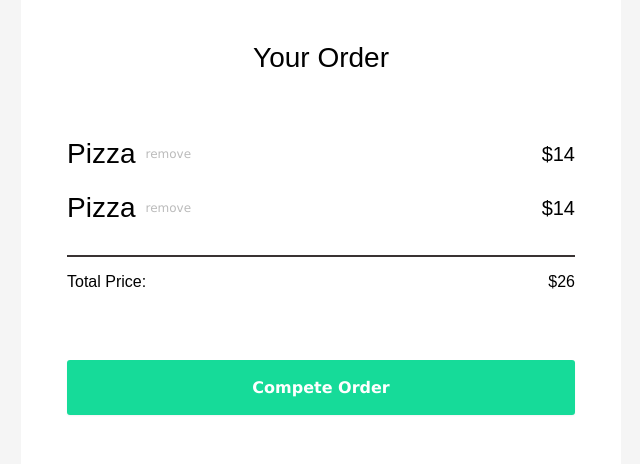
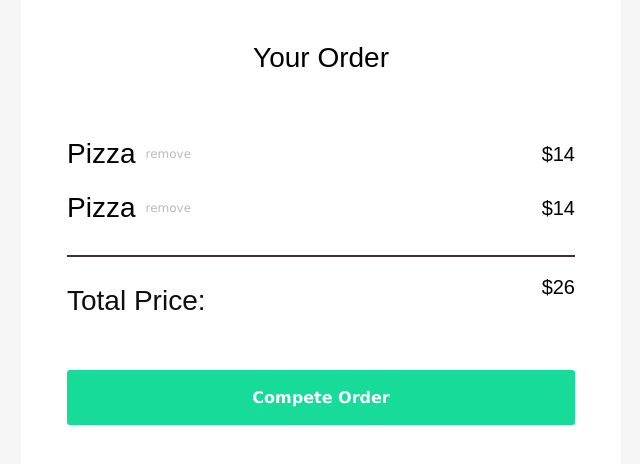
Before and after one commit to erzanthedev/mobile-ordering-app, a website with bundled scripts: page index.html in a window 1280 px wide. Shown: the part 696-1160 px from the top of the page, without its empty margins (319-959 px from the left). Built offline with nearby package versions, Linux system fonts and the light colour scheme; a web font is replaced by a local one.

Commit message:
small refactors to styling

```diff
--- a/index.css
+++ b/index.css
@@ -142,7 +142,15 @@ header {
 }
 
 .total-name {
-  color: #000000;
+  color: #0e0e0e;
+  font-weight: 400;
+  font-size: 1.75rem;
+  margin-bottom: 0;
+}
+
+.total-price {
+  font-weight: 400;
+  font-size: 1.25rem;
 }
 
 .complete-order-btn {
```
